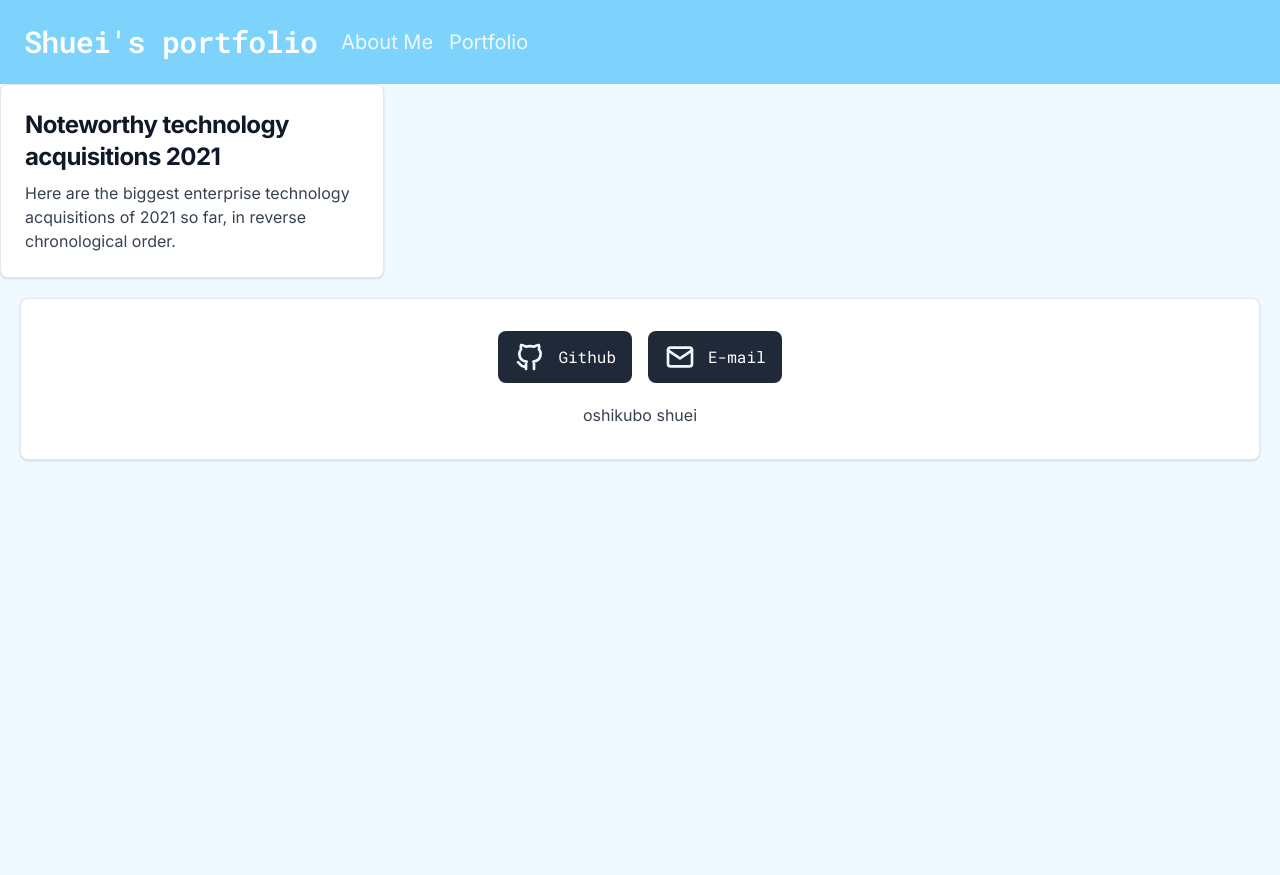
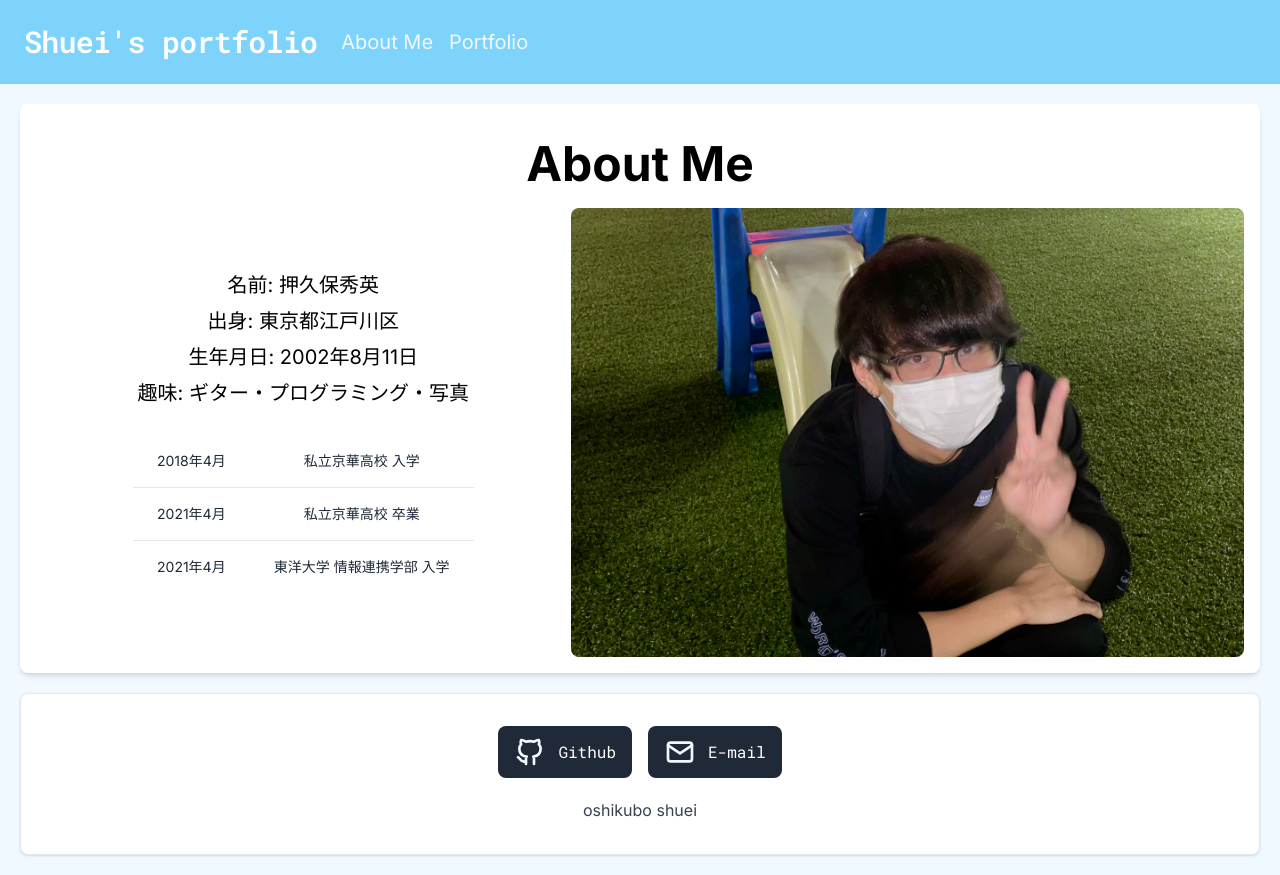
Before and after one commit to s1f10210273/portfolio, a Next.js app in the folder portfolio/: page / in a window 1280 px wide. Before the commit the page ends 800 px from the top, so only its background shows below. Built offline with nearby package versions, Linux system fonts and the light colour scheme.

Commit message:
about_me

```diff
--- a/portfolio/src/app/components/About.tsx
+++ b/portfolio/src/app/components/About.tsx
@@ -1,11 +1,62 @@
+import Image from 'next/image';
+
 export default function About() {
   return (
-    <main>
-      <a href="#" className="block max-w-sm p-6 bg-white border border-gray-200 rounded-lg shadow hover:bg-gray-100 dark:bg-gray-800 dark:border-gray-700 dark:hover:bg-gray-700">
+    // <div className="m-5 p-4 bg-white rounded-lg">
+    //   <h1 className="font-semibold text-3xl">Oshikubo Shuei</h1>
 
-      <h5 className="mb-2 text-2xl font-bold tracking-tight text-gray-900 dark:text-white">Noteworthy technology acquisitions 2021</h5>
-      <p className="font-normal text-gray-700 dark:text-gray-400">Here are the biggest enterprise technology acquisitions of 2021 so far, in reverse chronological order.</p>
-      </a>
-    </main>
+    // </div>
+<div className="m-5 p-4 bg-white rounded-lg overflow-hidden shadow-md">
+<h1 className="text-5xl text-center font-bold m-5">About Me</h1>
+  <div className="flex flex-col justify-center items-center md:flex-row">
+  <div className="m-2 flex flex-col items-center justify-center bg-white p-8 rounded-lg md:w-1/2">
+
+    <div className="flex flex-col items-center mb-5">
+    <h2 className="text-xl text-center mb-2">名前: 押久保秀英</h2>
+        <h2 className="text-xl text-center mb-2">出身: 東京都江戸川区</h2>
+        <h2 className="text-xl text-center mb-2">生年月日: 2002年8月11日</h2>
+        <h2 className="text-xl text-center mb-2">趣味: ギター・プログラミング・写真</h2>
+    </div>
+
+    <div className="overflow-x-auto">
+        <table className="w-full text-sm text-center rtl:text-right text-gray-800 dark:text-gray-400">
+            <tbody>
+                <tr className="bg-white border-b dark:border-gray-700">
+                    <td className="px-6 py-4 whitespace-nowrap">2018年4月</td>
+                    <td className="px-6 py-4">私立京華高校 入学</td>
+                </tr>
+                <tr className="bg-white border-b dark:border-gray-700">
+                    <td className="px-6 py-4 whitespace-nowrap">2021年4月</td>
+                    <td className="px-6 py-4">私立京華高校 卒業</td>
+                </tr>
+                <tr className="bg-white dark:bg-gray-800">
+                    <td className="px-6 py-4 whitespace-nowrap">2021年4月</td>
+                    <td className="px-6 py-4">東洋大学 情報連携学部 入学</td>
+                </tr>
+            </tbody>
+        </table>
+    </div>
+</div>
+
+
+    <div className="relative">
+      <Image
+        src="/2x3_hero.jpeg"
+        width={800}
+        height={1200}
+        className="hidden md:block rounded-lg"
+        alt="me"
+      />
+      <Image
+        src="/3x2_hero.jpeg"
+        width={300}
+        height={200}
+        className="block md:hidden rounded-lg"
+        alt="me"
+      />
+    </div>
+  </div>
+</div>
+
   )
 }
--- a/portfolio/src/app/components/Card.tsx
+++ b/portfolio/src/app/components/Card.tsx
@@ -1,4 +1,4 @@
-export default function Card(props) {
+export default function Card() {
   return (
     <div className="max-w-sm bg-white border border-gray-200 rounded-lg shadow dark:bg-gray-800 dark:border-gray-700">
         <a href="#">
--- a/portfolio/src/app/components/Navbar.tsx
+++ b/portfolio/src/app/components/Navbar.tsx
@@ -50,12 +50,12 @@ export default function Navbar() {
         className={`w-full block flex-grow lg:flex ${isOpen ? "block" : "hidden"} lg:items-center lg:w-auto`}
       >
         <div className="text-sm lg:flex-grow">
-          <a
-            href="#responsive-header"
+          <Link
+            href="#AboutMe"
             className="block mt-4 text-xl lg:inline-block lg:mt-0 text-sky-50 hover:text-white mr-4"
           >
             About Me
-          </a>
+          </Link>
           <a
             href="#responsive-header"
             className="block mt-4 text-xl lg:inline-block lg:mt-0 text-sky-50 hover:text-white mr-4"
--- a/portfolio/src/app/page.tsx
+++ b/portfolio/src/app/page.tsx
@@ -3,6 +3,8 @@ import About from "./components/About";
 
 export default function Home() {
   return (
-    <About />
+    <div id="AboutMe">
+      <About />
+    </div>
   );
 }
```
Also changed, not shown: portfolio/public/2x3_hero.jpeg (added), 1 other file (tests, documents, lock files or other folders).
